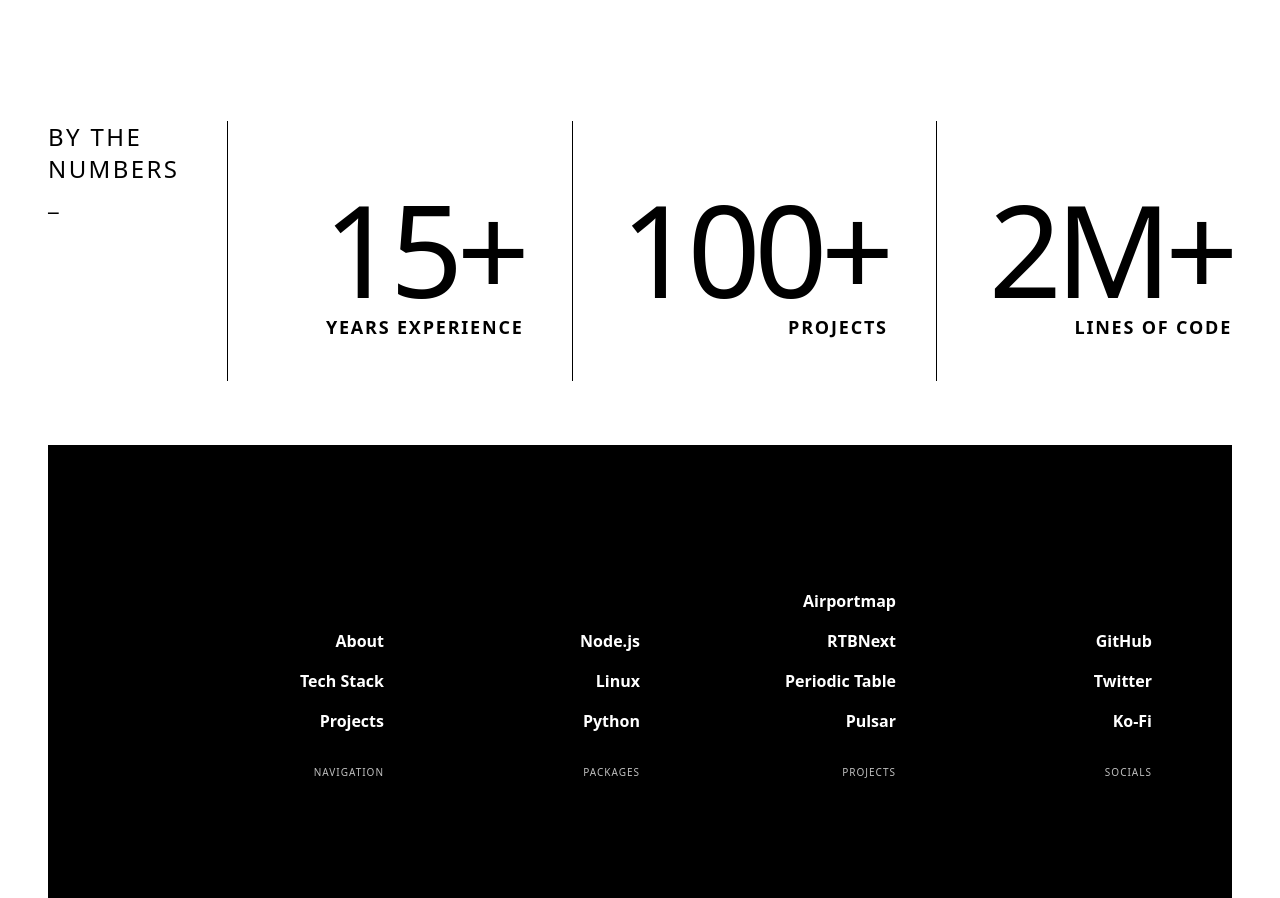
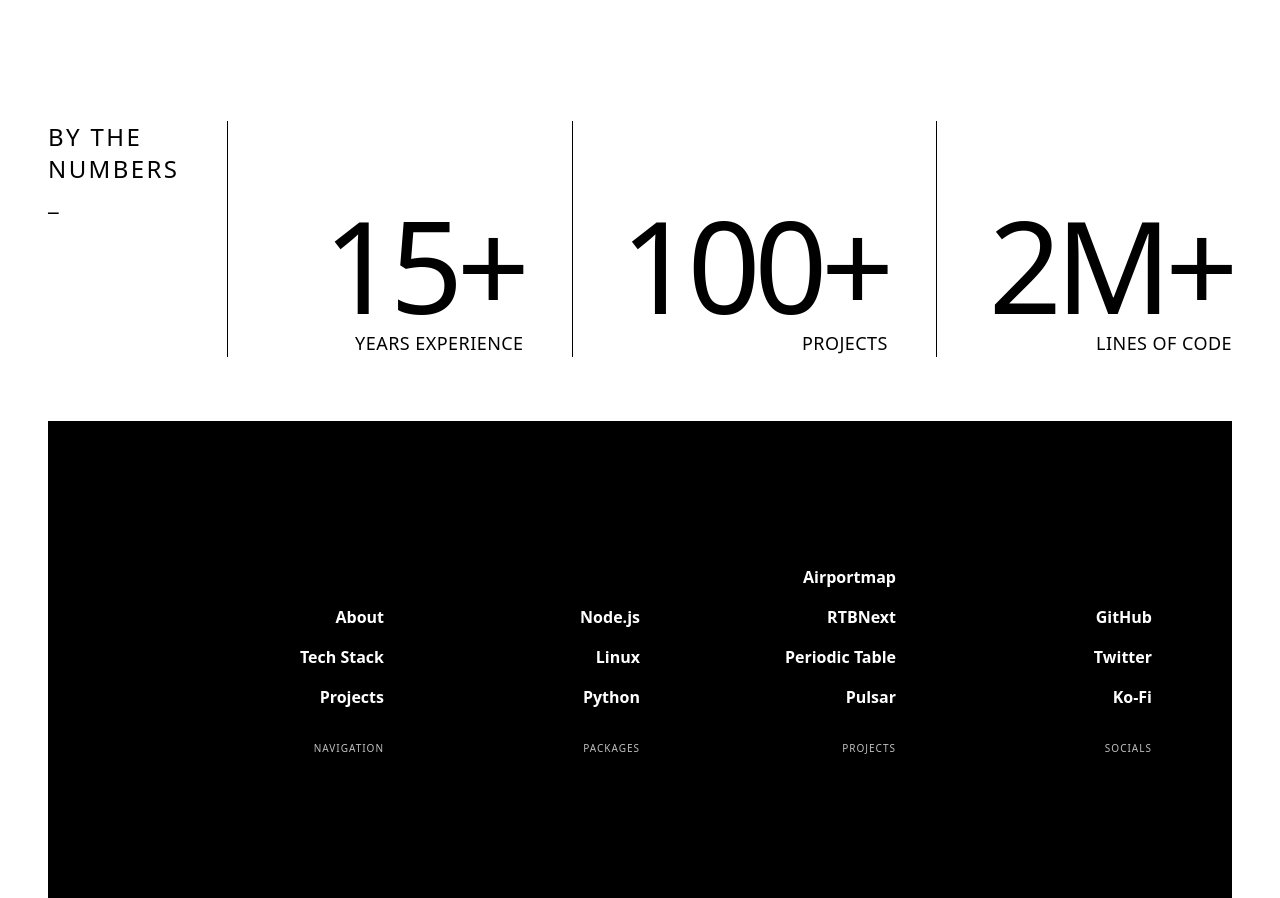
Before and after one commit to komed3/web, a React (Vite) app: page / in a window 1280 px wide. Shown: the part 3160-4058 px from the top of the page. Built offline with nearby package versions, Linux system fonts and the light colour scheme; a web font is replaced by a local one.

Commit message:
Update Numbers.tsx

```diff
--- a/src/components/Numbers.tsx
+++ b/src/components/Numbers.tsx
@@ -22,7 +22,7 @@ export function Numbers () {
       { NUMBERS.map( ( { label, value }, i ) => (
         <div
           key= { label }
-          className= 'flex-1 px-12 pt-16 pb-10 text-right'
+          className= 'flex-1 px-12 pt-20 text-right'
         >
           <motion.div
             initial= { { y: 200, opacity: 0 } }
@@ -34,7 +34,7 @@ export function Numbers () {
               { value }
             </div>
 
-            <div className= 'text-lg font-bold uppercase tracking-widest'>
+            <div className= 'text-lg uppercase font-light tracking-wide'>
               { label }
             </div>
           </motion.div>
```
